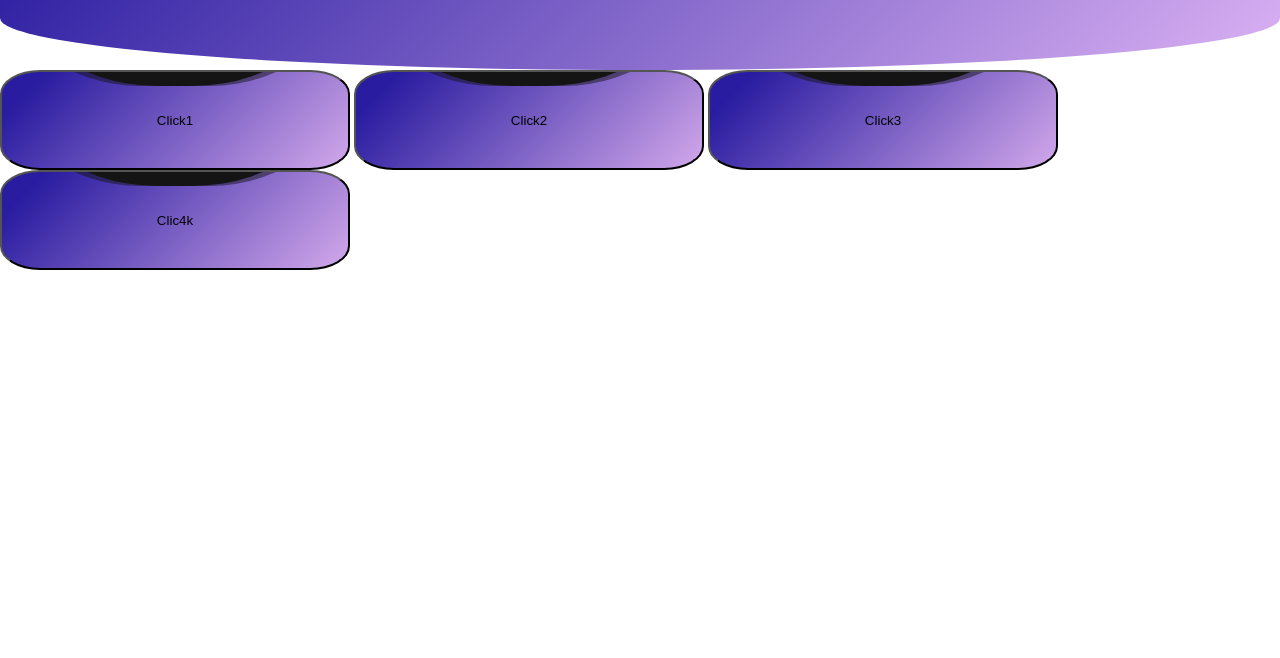
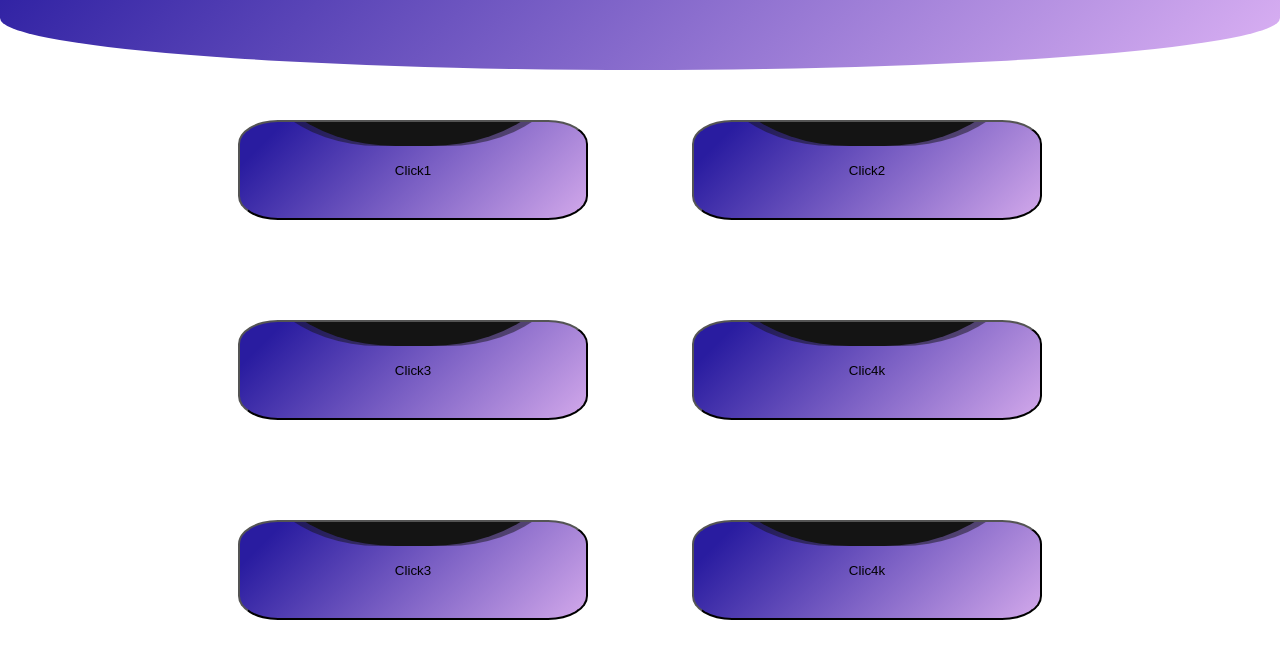
Before and after one commit to L0TH/Xchange, a plain HTML site: page index.html in a window 1280 px wide. Shown: the part 224-882 px from the top of the page. Before the commit the page ends 800 px from the top, so only its background shows below. Drawn offline with Linux system fonts and the light colour scheme.

Commit message:
centered buttons

```diff
--- a/index.css
+++ b/index.css
@@ -26,12 +26,18 @@ h1 {
 	margin-bottom: 30px;
 }
 .flexp{
+  align-content: center;
+  flex-grow: inherit;
+  margin:0;
   display: flex;
   flex-direction: column;
+  flex-wrap:wrap;
+
 
 }
 .container{
-    width: 350px;
+  margin: 50px;
+  width: 350px;
     height: 100px;
     position: relative;
     overflow: hidden;
@@ -46,7 +52,7 @@ h1 {
   width: 100%;
   height: 300%;
   position: absolute;
-  top: -60%;
+  top: -50%;
   left: 50%;
   transform: translate(-20%, -15%);
   background: #000;
--- a/index.html
+++ b/index.html
@@ -13,6 +13,19 @@
   <div>
       <button class="container">Click1</button>
       <button class="container">Click2</button>
+
+</div>
+</div>
+<div class="flexp">
+  <div>
+
+      <button class="container">Click3</button>
+      <button class="container">Clic4k</button>
+</div>
+</div>
+<div class="flexp">
+  <div>
+
       <button class="container">Click3</button>
       <button class="container">Clic4k</button>
 </div>
```
